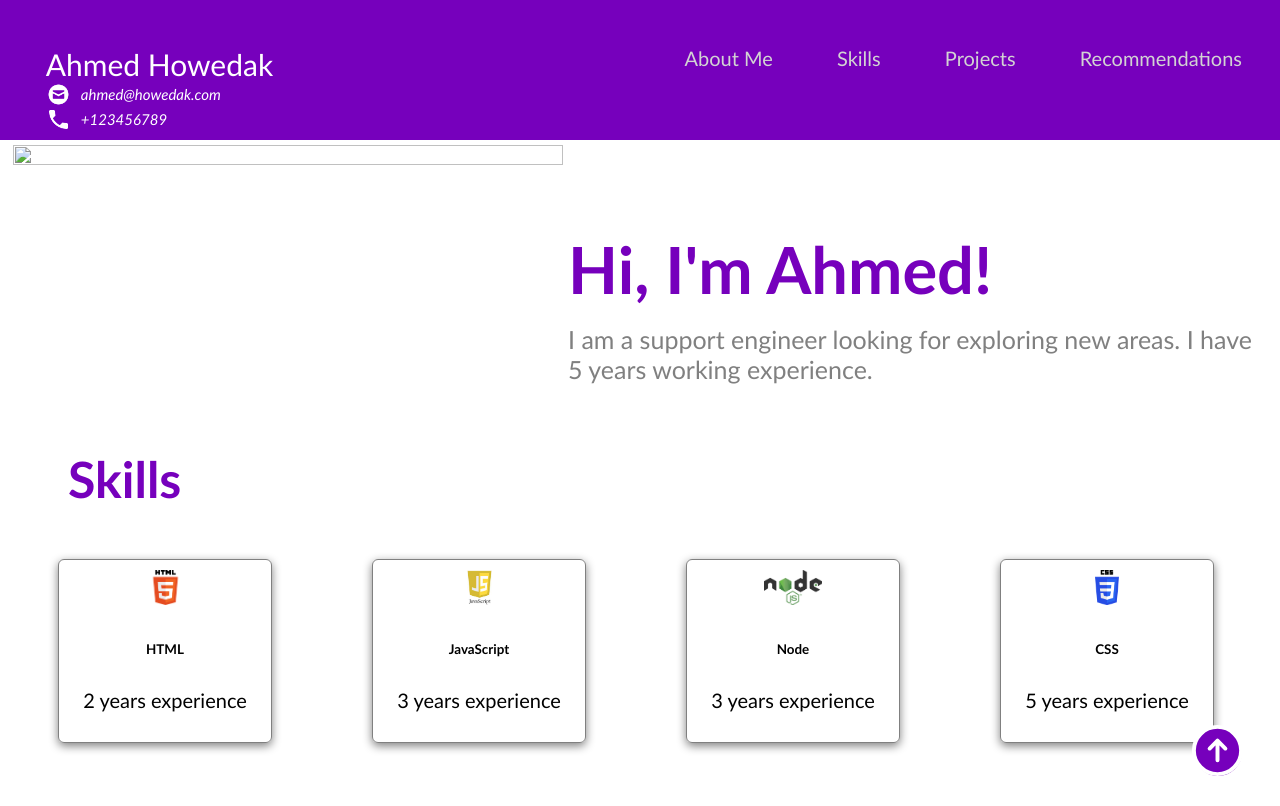
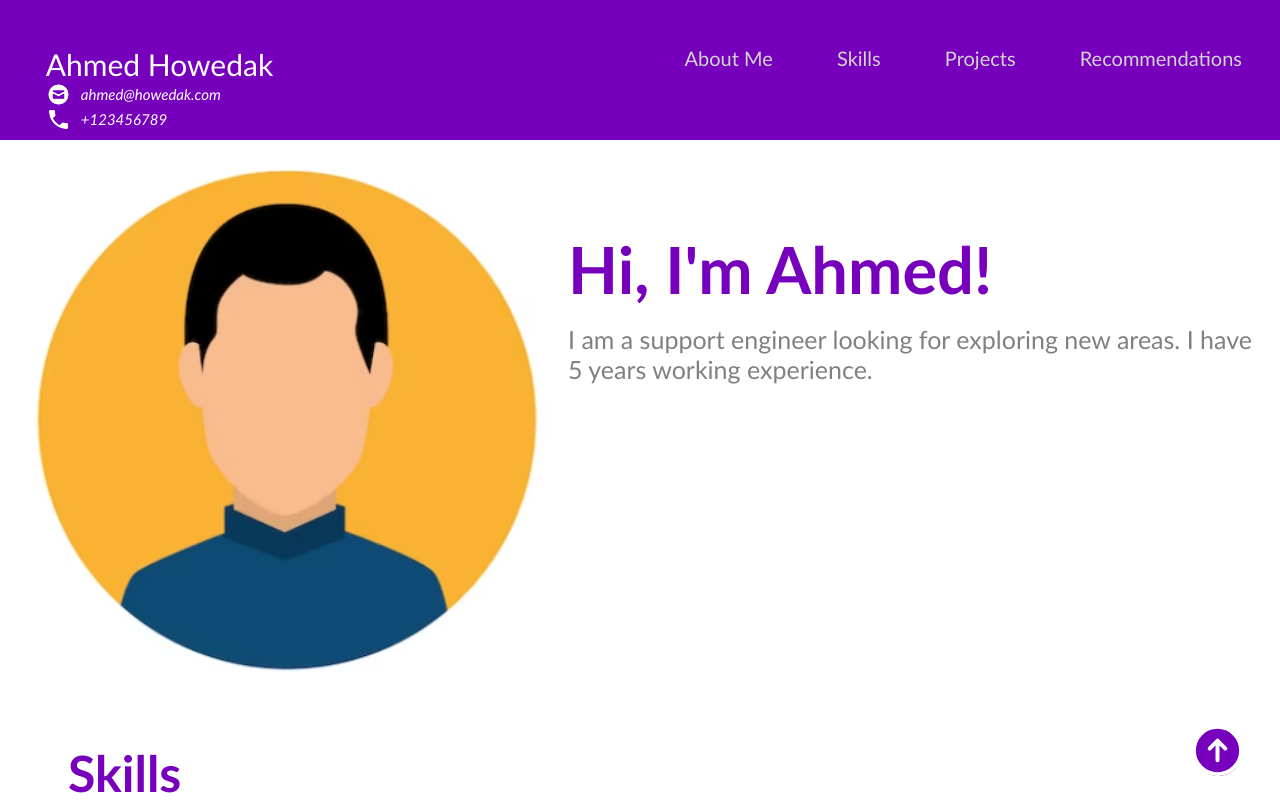
Before and after one commit to Ahmed-Howedak/my-portfolio, a plain HTML site: page index.html in a window 1280 px wide. Shown: the top 806 px of the page. Drawn offline with Linux system fonts and the light colour scheme; the site is published under a folder, as on GitHub Pages, so addresses that start at the root find nothing.

Commit message:
Update index.html
missing profile_img wrong link

```diff
--- a/index.html
+++ b/index.html
@@ -37,7 +37,7 @@
     <!-- About Me -->
     <section id="about-me" class="container">
       <div>
-        <img src="/html_finalprojimages/profile_img.png" class="profile_image"/>
+        <img src="html_finalprojimages/profile_img.png" class="profile_image"/>
       </div>
 
       <div>
```
